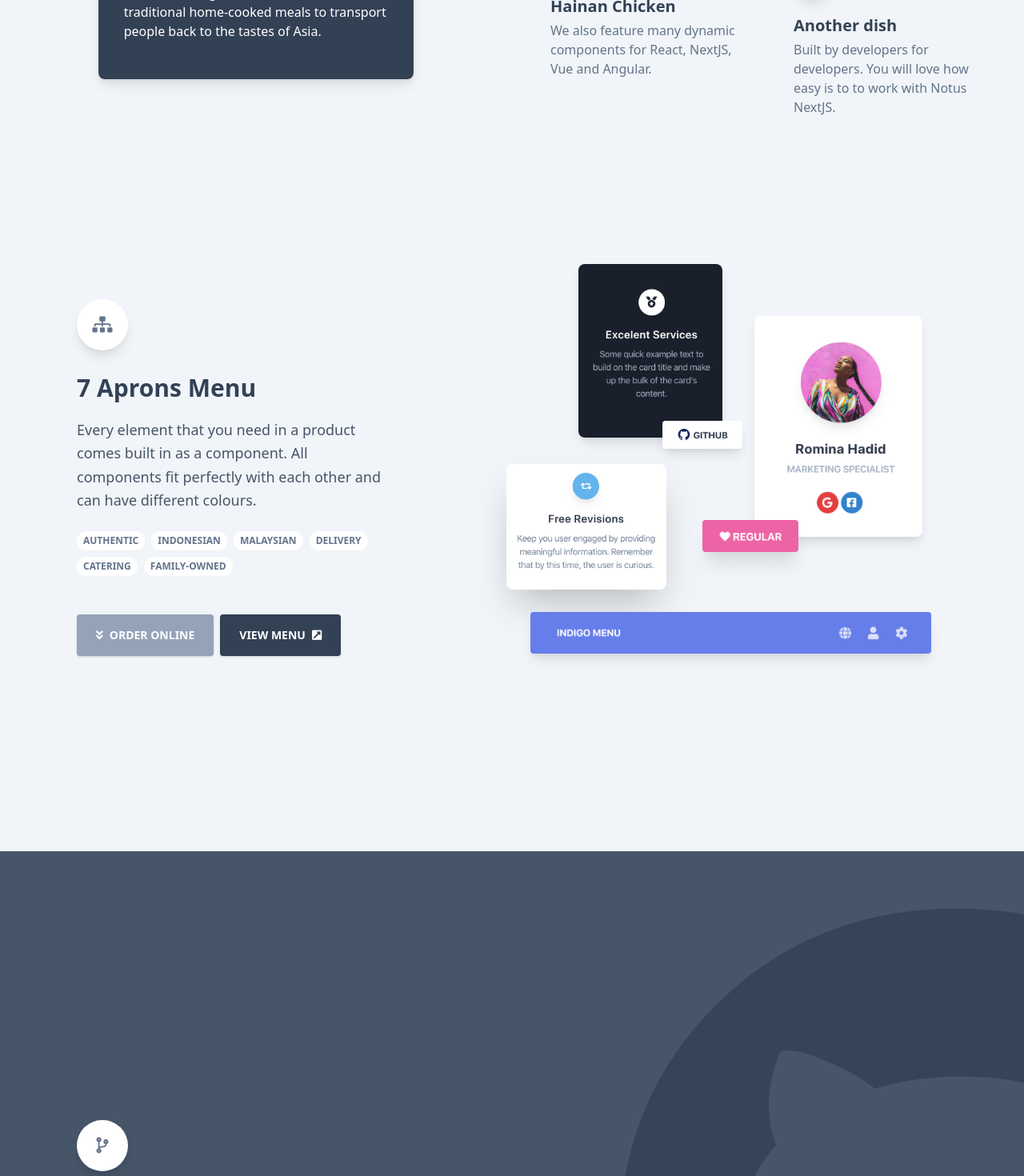
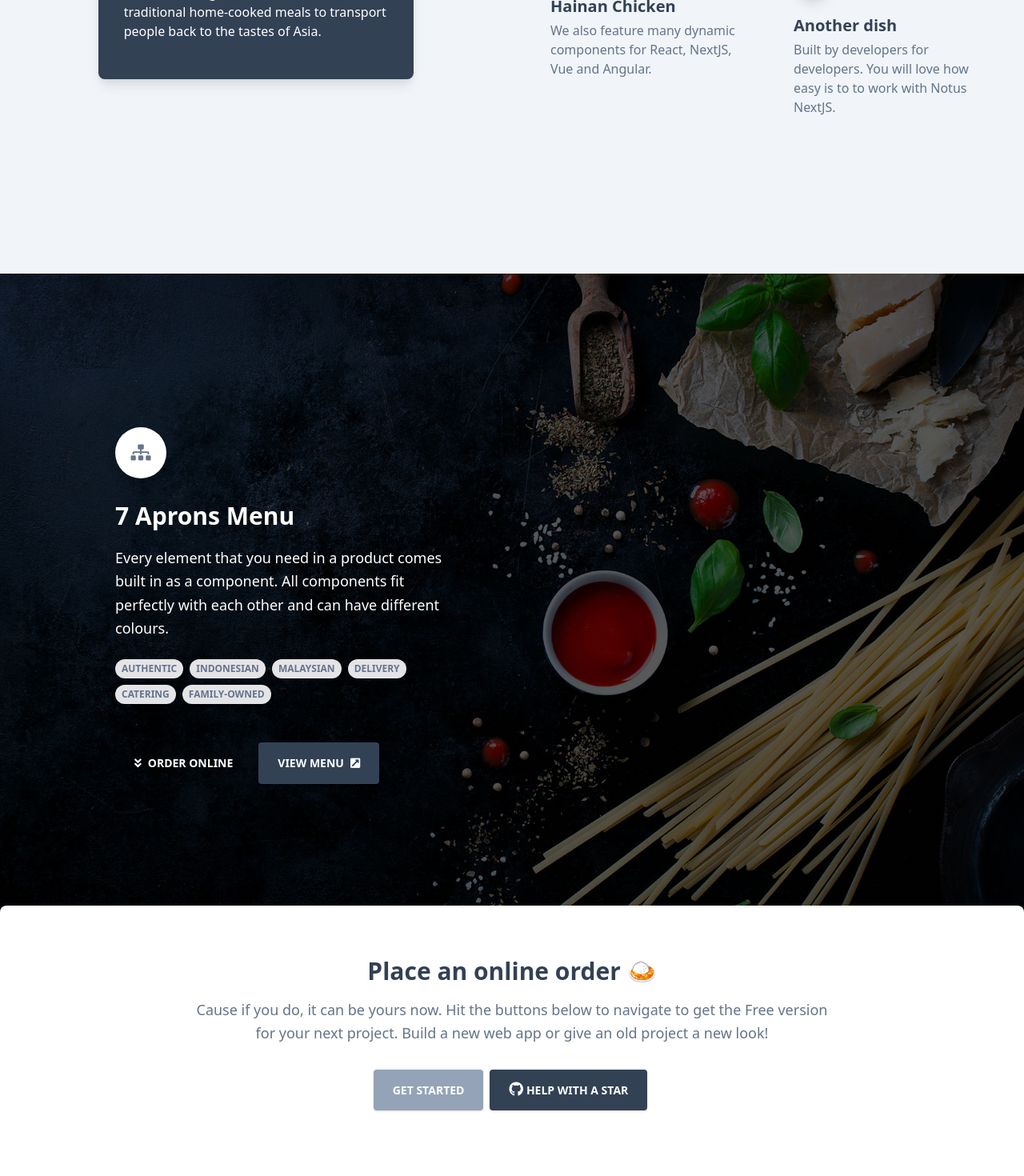
Before and after one commit to timeitel/7aprons-next, a Next.js app: page / in a window 1280 px wide. Shown: the part 1330-2800 px from the top of the page at 80% size. Built offline with nearby package versions, Linux system fonts and the light colour scheme.

Commit message:
wip: update copy

```diff
--- a/components/Navbars/IndexNavbar.js
+++ b/components/Navbars/IndexNavbar.js
@@ -62,12 +62,12 @@ export default function Navbar(props) {
               </li>
 
               <li className="flex items-center">
-                <button
+                <a
+                  href="#order"
                   className="bg-blueGray-700 text-white active:bg-blueGray-600 text-xs font-bold uppercase px-4 py-2 rounded shadow hover:shadow-lg outline-none focus:outline-none lg:mr-1 lg:mb-0 ml-3 mb-3 ease-linear transition-all duration-150"
-                  type="button"
                 >
                   <i className="fas fa-arrow-alt-circle-down"></i> Order Online
-                </button>
+                </a>
               </li>
             </ul>
           </div>
--- a/pages/index.js
+++ b/pages/index.js
@@ -1,7 +1,5 @@
 /* eslint-disable react/jsx-no-target-blank */
 import React from "react";
-import Link from "next/link";
-import Image from "next/image";
 import IndexNavbar from "components/Navbars/IndexNavbar.js";
 import Footer from "components/Footers/Footer.js";
 
@@ -10,6 +8,18 @@ const headerStyle = {
     'linear-gradient(rgba(0, 0, 0, 0.5), rgba(0, 0, 0, 0.5)), url("/img/landing-food.jpg")',
   backgroundPosition: "center center",
   backgroundSize: "cover",
+};
+
+const orderSection = {
+  background:
+    'linear-gradient(rgba(0, 0, 0, 0.65), rgba(0, 0, 0, 0.65)), url("/img/ingredients.jpg")',
+  backgroundPosition: "center center",
+  backgroundSize: "cover",
+};
+
+const menuStyle = {
+  marginLeft: "10%",
+  width: "35%",
 };
 
 export default function Index() {
@@ -33,16 +43,25 @@ export default function Index() {
               </p>
               <div className="mt-12 flex flex-wrap">
                 <a
-                  href="#menu"
+                  href="img/march-menu.jpg"
+                  target="_blank"
                   className="flex items-center whitespace-nowrap get-started text-white font-bold px-6 py-4 rounded outline-none focus:outline-none mr-1 mb-1 bg-blueGray-400 active:bg-blueGray-500 uppercase text-sm shadow hover:shadow-lg ease-linear transition-all duration-150"
                 >
                   View Menu
+                  <i
+                    className="fas fa-external-link-square-alt ml-2"
+                    aria-hidden="true"
+                  ></i>
                 </a>
                 <a
                   href="#order"
                   className="flex items-center whitespace-nowrap github-star ml-1 text-white font-bold px-6 py-4 rounded outline-none focus:outline-none mr-1 mb-1 bg-blueGray-700 active:bg-blueGray-600 uppercase text-sm shadow hover:shadow-lg"
                 >
                   Order Online
+                  <i
+                    className="fas fa-angle-double-down ml-2"
+                    aria-hidden="true"
+                  ></i>
                 </a>
               </div>
             </div>
@@ -175,46 +194,51 @@ export default function Index() {
             </div>
           </div>
         </div>
+      </section>
 
-        <div className="container mx-auto overflow-hidden pb-20">
+      <section id="menu" style={orderSection} className="pb-20 overflow-hidden">
+        <div className="container mx-auto overflow-hidden pb-48">
           <div className="flex flex-wrap items-center">
-            <div className="w-full md:w-4/12 px-12 md:px-4 ml-auto mr-auto mt-48">
+            <div
+              style={menuStyle}
+              className="w-full md:w-4/12 px-12 md:px-4 ml-1/5 mr-auto mt-48"
+            >
               <div className="text-blueGray-500 p-3 text-center inline-flex items-center justify-center w-16 h-16 mb-6 shadow-lg rounded-full bg-white">
                 <i className="fas fa-sitemap text-xl"></i>
               </div>
-              <h3 className="text-3xl mb-2 font-semibold leading-normal">
+              <h3 className="text-3xl mb-2 text-white font-semibold leading-normal">
                 7 Aprons Menu
               </h3>
-              <p className="text-lg font-light leading-relaxed mt-4 mb-4 text-blueGray-600">
+              <p className="text-lg font-light leading-relaxed mt-4 mb-4 text-white">
                 Every element that you need in a product comes built in as a
                 component. All components fit perfectly with each other and can
                 have different colours.
               </p>
               <div className="block pb-6">
-                <span className="text-xs font-semibold inline-block py-1 px-2 uppercase rounded-full text-blueGray-500 bg-white uppercase last:mr-0 mr-2 mt-2">
+                <span className="text-xs font-semibold inline-block py-1 px-2 uppercase rounded-full text-blueGray-500 bg-gray-200 uppercase last:mr-0 mr-2 mt-2">
                   Authentic
                 </span>
-                <span className="text-xs font-semibold inline-block py-1 px-2 uppercase rounded-full text-blueGray-500 bg-white uppercase last:mr-0 mr-2 mt-2">
+                <span className="text-xs font-semibold inline-block py-1 px-2 uppercase rounded-full text-blueGray-500 bg-gray-200 uppercase last:mr-0 mr-2 mt-2">
                   Indonesian
                 </span>
-                <span className="text-xs font-semibold inline-block py-1 px-2 uppercase rounded-full text-blueGray-500 bg-white uppercase last:mr-0 mr-2 mt-2">
+                <span className="text-xs font-semibold inline-block py-1 px-2 uppercase rounded-full text-blueGray-500 bg-gray-200 uppercase last:mr-0 mr-2 mt-2">
                   Malaysian
                 </span>
-                <span className="text-xs font-semibold inline-block py-1 px-2 uppercase rounded-full text-blueGray-500 bg-white uppercase last:mr-0 mr-2 mt-2">
+                <span className="text-xs font-semibold inline-block py-1 px-2 uppercase rounded-full text-blueGray-500 bg-gray-200 uppercase last:mr-0 mr-2 mt-2">
                   Delivery
                 </span>
-                <span className="text-xs font-semibold inline-block py-1 px-2 uppercase rounded-full text-blueGray-500 bg-white uppercase last:mr-0 mr-2 mt-2">
+                <span className="text-xs font-semibold inline-block py-1 px-2 uppercase rounded-full text-blueGray-500 bg-gray-200 uppercase last:mr-0 mr-2 mt-2">
                   Catering
                 </span>
-                <span className="text-xs font-semibold inline-block py-1 px-2 uppercase rounded-full text-blueGray-500 bg-white uppercase last:mr-0 mr-2 mt-2">
+                <span className="text-xs font-semibold inline-block py-1 px-2 uppercase rounded-full text-blueGray-500 bg-gray-200 uppercase last:mr-0 mr-2 mt-2">
                   Family-owned
                 </span>
               </div>
 
               <div className="mt-6 flex flex-wrap">
                 <a
-                  href="#menu"
-                  className="flex items-center whitespace-nowrap get-started text-white font-bold px-6 py-4 rounded outline-none focus:outline-none mr-1 mb-1 bg-blueGray-400 active:bg-blueGray-500 uppercase text-sm shadow hover:shadow-lg ease-linear transition-all duration-150"
+                  href="#order"
+                  className="flex items-center mr-2 mb-2 whitespace-nowrap get-started text-white font-bold px-6 py-4 rounded outline-none focus:outline-none uppercase text-sm shadow hover:shadow-lg ease-linear transition-all duration-150"
                 >
                   <i
                     className="fas fa-angle-double-down mr-2"
@@ -225,7 +249,7 @@ export default function Index() {
                 <a
                   href="img/march-menu.jpg"
                   target="_blank"
-                  className="flex items-center whitespace-nowrap github-star ml-1 text-white font-bold px-6 py-4 rounded outline-none focus:outline-none mr-1 mb-1 bg-blueGray-700 active:bg-blueGray-600 uppercase text-sm shadow hover:shadow-lg"
+                  className="flex mb-2 items-center whitespace-nowrap github-star text-white font-bold px-6 py-4 rounded outline-none focus:outline-none bg-blueGray-700 active:bg-blueGray-600 uppercase text-sm shadow hover:shadow-lg"
                 >
                   View Menu
                   <i
@@ -234,84 +258,6 @@ export default function Index() {
                   ></i>
                 </a>
               </div>
-            </div>
-
-            <div className="w-full md:w-5/12 px-4 mr-auto ml-auto mt-32">
-              <div className="relative flex flex-col min-w-0 w-full mb-6 mt-48 md:mt-0">
-                <img
-                  alt="..."
-                  src="/img/component-btn.png"
-                  className="w-full align-middle rounded absolute shadow-lg max-w-100-px left-145-px -top-29-px z-3"
-                />
-                <img
-                  alt="..."
-                  src="/img/component-profile-card.png"
-                  className="w-full align-middle rounded-lg absolute shadow-lg max-w-210-px left-260-px -top-160-px"
-                />
-                <img
-                  alt="..."
-                  src="/img/component-info-card.png"
-                  className="w-full align-middle rounded-lg absolute shadow-lg max-w-180-px left-40-px -top-225-px z-2"
-                />
-                <img
-                  alt="..."
-                  src="/img/component-info-2.png"
-                  className="w-full align-middle rounded-lg absolute shadow-2xl max-w-200-px -left-50-px top-25-px"
-                />
-                <img
-                  alt="..."
-                  src="/img/component-menu.png"
-                  className="w-full align-middle rounded absolute shadow-lg max-w-580-px -left-20-px top-210-px"
-                />
-                <img
-                  alt="..."
-                  src="/img/component-btn-pink.png"
-                  className="w-full align-middle rounded absolute shadow-xl max-w-120-px left-195-px top-95-px"
-                />
-              </div>
-            </div>
-          </div>
-        </div>
-      </section>
-
-      <section className="py-20 bg-blueGray-600 overflow-hidden">
-        <div className="container mx-auto pb-64">
-          <div className="flex flex-wrap justify-center">
-            <div className="w-full md:w-5/12 px-12 md:px-4 ml-auto mr-auto md:mt-64">
-              <div className="text-blueGray-500 p-3 text-center inline-flex items-center justify-center w-16 h-16 mb-6 shadow-lg rounded-full bg-white">
-                <i className="fas fa-code-branch text-xl"></i>
-              </div>
-              <h3 className="text-3xl mb-2 font-semibold leading-normal text-white">
-                Open Source
-              </h3>
-              <p className="text-lg font-light leading-relaxed mt-4 mb-4 text-blueGray-400">
-                Since{" "}
-                <a
-                  href="https://tailwindcss.com/?ref=creative"
-                  className="text-blueGray-300"
-                  target="_blank"
-                >
-                  Tailwind CSS
-                </a>{" "}
-                is an open source project we wanted to continue this movement
-                too. You can give this version a try to feel the design and also
-                test the quality of the code!
-              </p>
-              <p className="text-lg font-light leading-relaxed mt-0 mb-4 text-blueGray-400">
-                Get it free on Github and please help us spread the news with a
-                Star!
-              </p>
-              <a
-                href="https://github.com/creativetimofficial/notus-nextjs?ref=nnjs-index"
-                target="_blank"
-                className="github-star mt-4 inline-block text-white font-bold px-6 py-4 rounded outline-none focus:outline-none mr-1 mb-1 bg-blueGray-700 active:bg-blueGray-600 uppercase text-sm shadow hover:shadow-lg"
-              >
-                Github Star
-              </a>
-            </div>
-
-            <div className="w-full md:w-4/12 px-4 mr-auto ml-auto mt-32 relative">
-              <i className="fab fa-github text-blueGray-700 absolute text-55 -top-150-px -right-100 left-auto opacity-80"></i>
             </div>
           </div>
         </div>
@@ -341,13 +287,9 @@ export default function Index() {
         <div className="container mx-auto">
           <div className="flex flex-wrap justify-center bg-white shadow-xl rounded-lg -mt-64 py-16 px-12 relative z-10">
             <div className="w-full text-center lg:w-8/12">
-              <p className="text-4xl text-center">
-                <span role="img" aria-label="love">
-                  😍
-                </span>
-              </p>
-              <h3 className="font-semibold text-3xl">
-                Do you love this Starter Kit?
+              <p className="text-4xl text-center"></p>
+              <h3 id="order" className="font-semibold text-3xl">
+                Place an online order 🍛
               </h3>
               <p className="text-blueGray-500 text-lg leading-relaxed mt-4 mb-4">
                 Cause if you do, it can be yours now. Hit the buttons below to
```
Also changed, not shown: components/Footers/Footer.js (+13 -25 lines).
